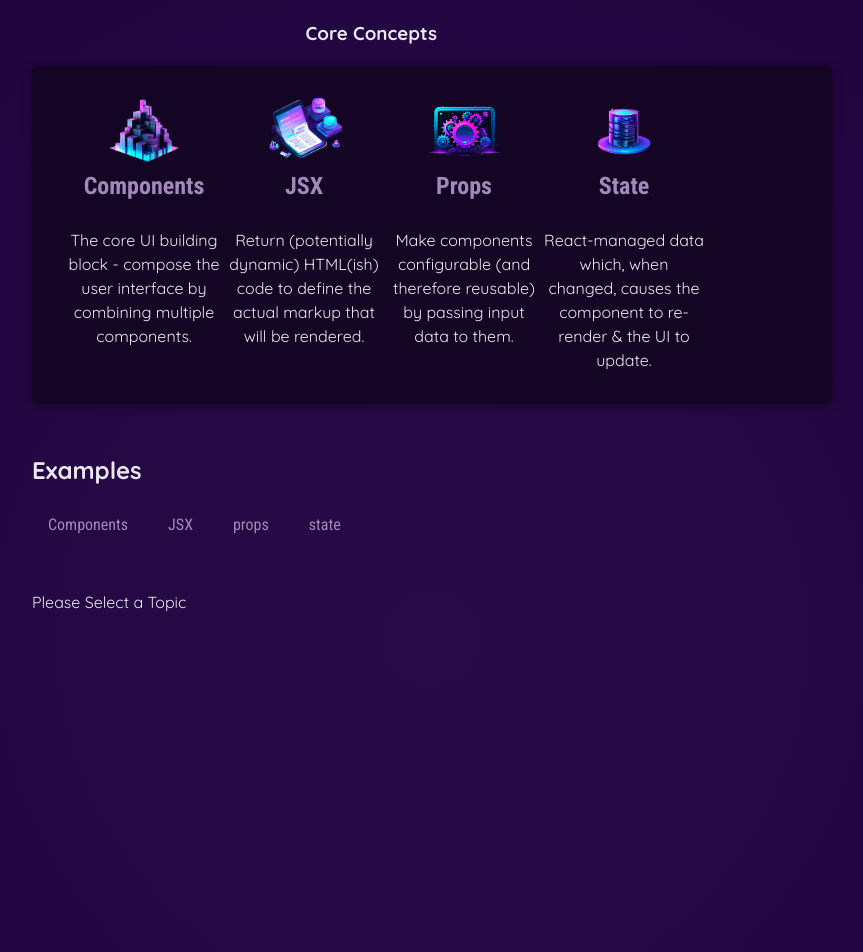
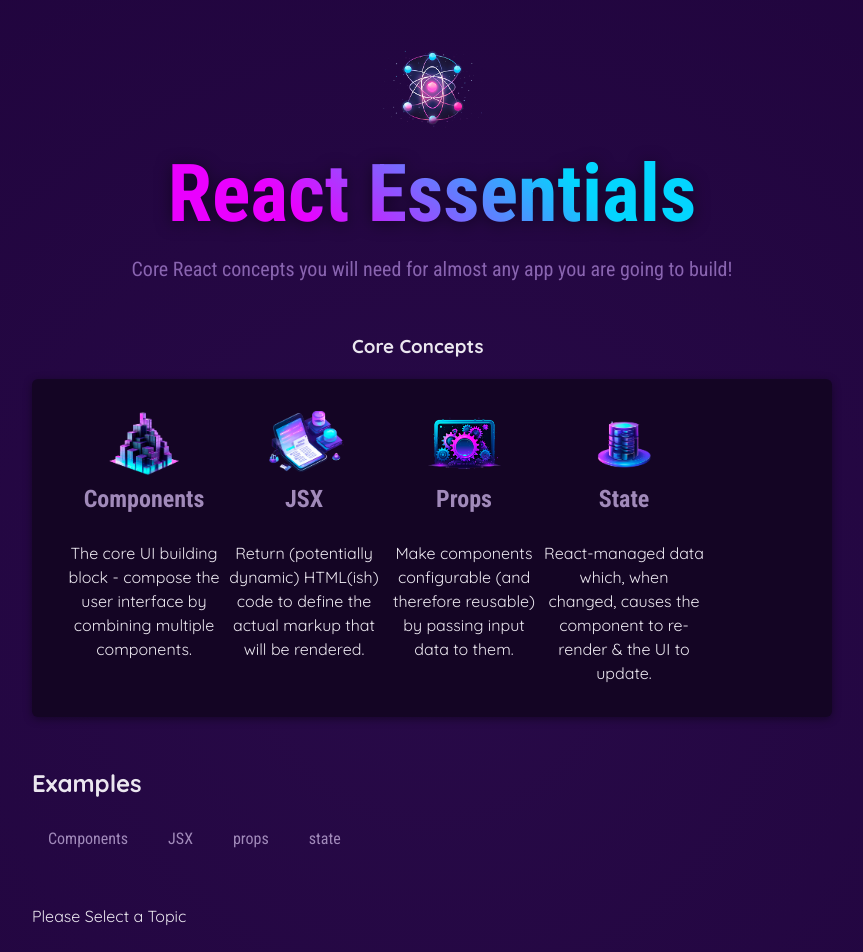
Before and after one commit to zakyboss/complete-react-course, a React (Vite) app in the folder 01-starting-project/: page / in a window 1280 px wide. Shown: the top 952 px of the page, without its empty margins (208-1071 px from the left). Built offline with nearby package versions, Linux system fonts and the light colour scheme.

Commit message:
Splitting Components

```diff
--- a/01-starting-project/src/App.jsx
+++ b/01-starting-project/src/App.jsx
@@ -1,58 +1,13 @@
-import { useState } from 'react';
-import Content from './CoreConcept'
-import { CORE_CONCEPTS } from './data';
-import TabButton from './TabButton';
-import { EXAMPLES } from './data';
+import Header from "./Header";
+import CoreConcepts from "./coreConcepts";
+import Examples from "./Examples";
 function App() {
-  const [content , setContent]= useState('')
-  function handleSelect(selectedButton){
-    setContent(selectedButton)
-  };
-  return (
-    <>
-            <h3 style={{marginLeft:'40%'}}>Core Concepts</h3>
-
-      <main >
-        <section id = 'core-concepts' style={{display:'flex'}}>
- {
-    CORE_CONCEPTS.map(concept=> {
-      return <Content ley={concept.title} conceptObj = {concept}/>
-    })
-  }
-
-        <ul>
-
-</ul>
-</section>
-
-<section id='examples'>
-        <h1>Examples</h1>
-        <menu>
-        <TabButton isSelected={content==='components'} onClick={()=> handleSelect('components')}>Components</TabButton>
-        <TabButton  isSelected={content==='jsx'} onClick={()=> handleSelect('jsx')} >JSX</TabButton>
-        <TabButton  isSelected={content==='props'} onClick={()=> handleSelect('props')}>props</TabButton>
-        <TabButton  isSelected={content==='state'} onClick={()=> handleSelect('state')}>state</TabButton>
-
-        </menu>
-      </section>
-      {
-        content? <section id='tab-content'>
-        <h3>{EXAMPLES[content].title}</h3>
-        <p>
-        {EXAMPLES[content].description}
-        </p>
-        <pre>
-          <code>
-          {EXAMPLES[content].code}
-          </code>
-        </pre>
-       </section>: <p>Please Select a Topic</p>
-      }
-
-      </main>
-
-    </>
-  );
+ return (<main>
+<Header/>
+<CoreConcepts/>
+<Examples/>
+ </main>
+ )
 }
 
 export default App;
--- a/01-starting-project/src/CoreConcept.jsx
+++ b/01-starting-project/src/CoreConcept.jsx
@@ -1,4 +1,4 @@
-export default function Content ({conceptObj}){
+export default function CoreConcept ({conceptObj}){
     const {title,description,image} = conceptObj;
     return (
 <>
--- /dev/null
+++ b/01-starting-project/src/CoreConcepts.jsx
@@ -0,0 +1,23 @@
+import { CORE_CONCEPTS } from './data';
+import CoreConcept from './CoreConcept'
+
+export default function CoreConcepts(){
+    return (
+        <>
+
+        <h3 style={{marginLeft:'40%'}}>Core Concepts</h3>
+
+                 <section id = 'core-concepts' style={{display:'flex'}}>
+          {
+             CORE_CONCEPTS.map(concept=> {
+               return <CoreConcept ley={concept.title} conceptObj = {concept}/>
+             })
+           }
+
+         </section>
+
+        </>
+
+
+    )
+}
--- /dev/null
+++ b/01-starting-project/src/Examples.jsx
@@ -0,0 +1,38 @@
+
+import TabButton from "./TabButton";
+import { useState } from "react";
+import { EXAMPLES } from "./data";
+export default function Examples(){
+    const [content , setContent]= useState('')
+    function handleSelect(selectedButton){
+      setContent(selectedButton)
+    };
+    return (
+        <>
+  <section id='examples'>
+          <h1>Examples</h1>
+          <menu>
+          <TabButton isSelected={content==='components'} onClick={()=> handleSelect('components')}>Components</TabButton>
+          <TabButton  isSelected={content==='jsx'} onClick={()=> handleSelect('jsx')} >JSX</TabButton>
+          <TabButton  isSelected={content==='props'} onClick={()=> handleSelect('props')}>props</TabButton>
+          <TabButton  isSelected={content==='state'} onClick={()=> handleSelect('state')}>state</TabButton>
+
+          </menu>
+        </section>
+        {
+          content? <section id='tab-content'>
+          <h3>{EXAMPLES[content].title}</h3>
+          <p>
+          {EXAMPLES[content].description}
+          </p>
+          <pre>
+            <code>
+            {EXAMPLES[content].code}
+            </code>
+          </pre>
+         </section>: <p>Please Select a Topic</p>
+        }
+
+      </>
+    );
+}
```
